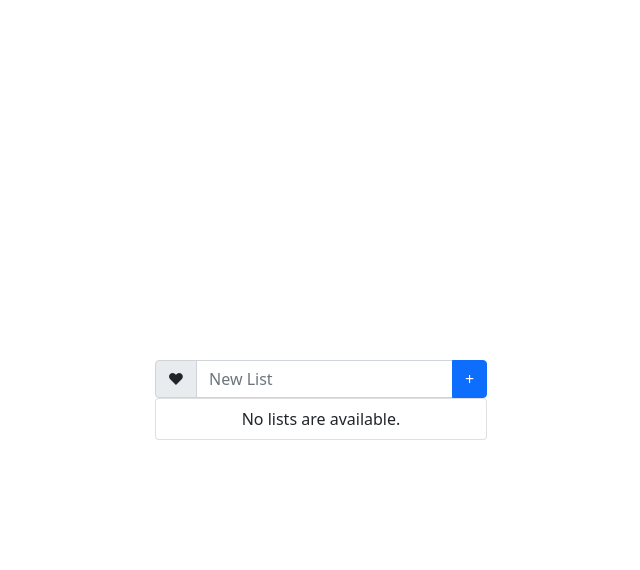
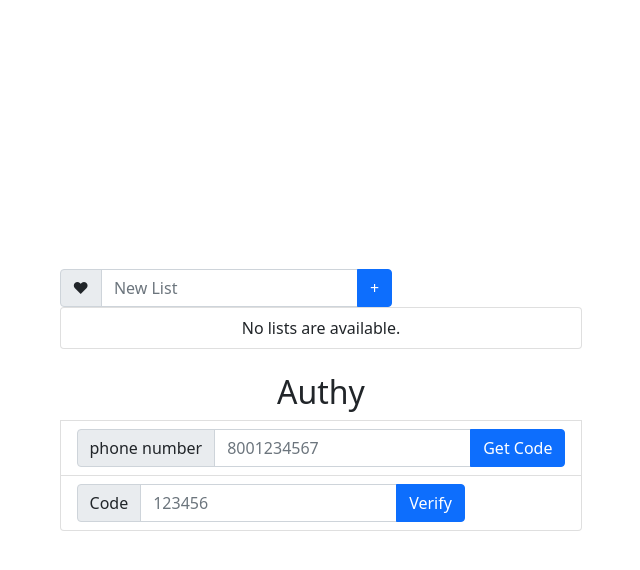
Before and after one commit to syminical/BeyondMD-dockerized-Django-Postgres-Twilio-App, a Django app: page / in a window 1280 px wide. Shown: the top 570 px of the page, without its empty margins (319-959 px from the left). Run offline with Django 3.2, Linux system fonts and the light colour scheme; data that the repository does not hold is empty; some libraries are stand-ins or nearby versions.

Commit message:
added authy verification (unstable)
needs hardening, didn't have time (sorry)

```diff
--- a/docker-compose.yml
+++ b/docker-compose.yml
@@ -20,6 +20,9 @@ services:
       - POSTGRES_NAME=postgres
       - POSTGRES_USER=postgres
       - POSTGRES_PASSWORD=postgres
+      - AUTHY_SID=SKaaedaca989388aaab76615d9dafa6f34
+      - AUTHY_SECRET=j6PYc6jGyEWHicNyJ2JOp48FN1GD8qM3
+      - AUTHY_SERVICE=VA67f1b0ce60f032806556659b8b5fa76d
     depends_on:
       - db
 
--- a/notes/models.py
+++ b/notes/models.py
@@ -17,3 +17,9 @@ class Task(models.Model):
 
     def __str__(self):
         return self.text
+
+class Auth(models.Model):
+    number = models.CharField(max_length=12)
+
+    def __str__(self):
+        return self.number
--- a/notes/templates/notes/index.html
+++ b/notes/templates/notes/index.html
@@ -73,6 +73,48 @@
                   </ul>
                 {% endif %}
             </div>
+            <br>
+            <ul class="list-group">
+              <h2> Authy </h2>
+              <li class="list-group-item d-flex justify-content-between align-items-center">
+                <form class="row row-cols-lg-auto g-3 align-items-center" action="{% url 'notes:addAuth' %}" method="post">
+                  {% csrf_token %}
+                  <div class="input-group">
+                    <div class="input-group-text">phone number</div>
+                    <input
+                      type="text"
+                      class="form-control"
+                      id="inlineFormInputGroupListName"
+                      placeholder="8001234567"
+                      name='phoneNumber'
+                    />
+                    <button type="submit" class="btn btn-primary">Get Code</button>
+                  </div>
+                </form>
+              </li>
+              <li class="list-group-item d-flex justify-content-between align-items-center">
+                <form class="row row-cols-lg-auto g-3 align-items-center" action="{% url 'notes:verifyAuth' %}" method="post">
+                  {% csrf_token %}
+                  <div class="input-group">
+                    <div class="input-group-text">Code</div>
+                    <input
+                      type="text"
+                      class="form-control"
+                      id="inlineFormInputGroupListName"
+                      placeholder="123456"
+                      name='code'
+                    />
+                    <button type="submit" class="btn btn-primary">Verify</button>
+                  </div>
+                </form>
+              </li>
+              {% if auth_message %}
+                <li class="list-group-item d-flex justify-content-between align-items-center">
+                  <div class="alert alert-primary" role="alert">
+                    <p>{{ auth_message }}</p>
+                  </div>
+                </li>
+              {% endif %}
         </div>
       </div>
     </div>
--- a/notes/urls.py
+++ b/notes/urls.py
@@ -16,5 +16,7 @@ urlpatterns = [
     path('addTask/<int:tasklist_id>', views.addTask, name='addTask'),
     path('deleteTask/<int:tasklist_id>/<int:task_id>', views.deleteTask, name='deleteTask'),
     path('renameTask/<int:pk>', views.RenameTaskView.as_view(), name='renameTask'),
-    path('updateTaskName/<int:task_id>', views.updateTaskText, name='updateTaskText')
+    path('updateTaskName/<int:task_id>', views.updateTaskText, name='updateTaskText'),
+    path('addAuth', views.addAuth, name='addAuth'),
+    path('verifyAuth', views.verifyAuth, name='verifyAuth')
 ]
--- a/notes/views.py
+++ b/notes/views.py
@@ -1,11 +1,16 @@
+import os
+
 from django.http import HttpResponseRedirect
 from django.shortcuts import get_object_or_404, render
 from django.views import generic
 from django.urls import reverse
 
-from .models import Task, TaskList
+from .models import Auth, Task, TaskList
 
+from twilio.rest import Client
 # Create your views here.
+
+authyClient = Client(os.environ['AUTHY_SID'], os.environ['AUTHY_SECRET'])
 
 # Task Lists
 class IndexView(generic.ListView):
@@ -132,3 +137,55 @@ def updateTaskText(request, task_id):
             'error_message': "Please enter some text for the task!",
             'task': get_object_or_404(Task, pk=task_id)
         })
+
+# authy
+def addAuth(request):
+    if request.POST['phoneNumber']:
+        # this should be sanitized :(
+        phone_number = request.POST['phoneNumber']
+        if  len(phone_number) == 10:
+
+            if Auth.objects.all():
+                a = Auth.objects.get(pk=1)
+                a.number = f'+1{phone_number}'
+            else:
+                a = Auth(number=f'+1{phone_number}')
+            a.save()
+            v = authyClient.verify.services(os.environ['AUTHY_SERVICE']).verifications.create(to=a.number, channel='sms')
+            return render(request, 'notes/index.html', {
+                'auth_message': "Authy request sent! Enter your code to verify.",
+                'task_lists': TaskList.objects.all()
+            })
+        else:
+            return render(request, 'notes/index.html', {
+                'auth_message': "That is too long! Start with the area code (max 10 characters)",
+                'task_lists': TaskList.objects.all()
+            })
+    else:
+        return render(request, 'notes/index.html', {
+            'auth_message': "Please enter a phone number, starting with the area code!",
+            'task_lists': TaskList.objects.all()
+        })
+
+def verifyAuth(request):
+    if request.POST['code']:
+        # this should be sanitized :(
+        code = request.POST['code']
+        if  len(code) == 6:
+            a = Auth.objects.get(pk=1)
+            if a:
+                v = authyClient.verify.services(os.environ['AUTHY_SERVICE']).verification_checks.create(to=a.number, code=code)
+                return render(request, 'notes/index.html', {
+                    'auth_message': f'Authy verify status: {v.status}',
+                    'task_lists': TaskList.objects.all()
+                })
+            else:
+                return render(request, 'notes/index.html', {
+                    'auth_message': "Enter a phone number above first to verify.",
+                    'task_lists': TaskList.objects.all()
+                })
+        else:
+            return render(request, 'notes/index.html', {
+                'auth_message': "The authy code should be 6 digits.",
+                'task_lists': TaskList.objects.all()
+            })
```
Also changed, not shown: notes/migrations/0003_auth.py (added), notes/migrations/0004_alter_auth_number.py (added), 1 other file.
